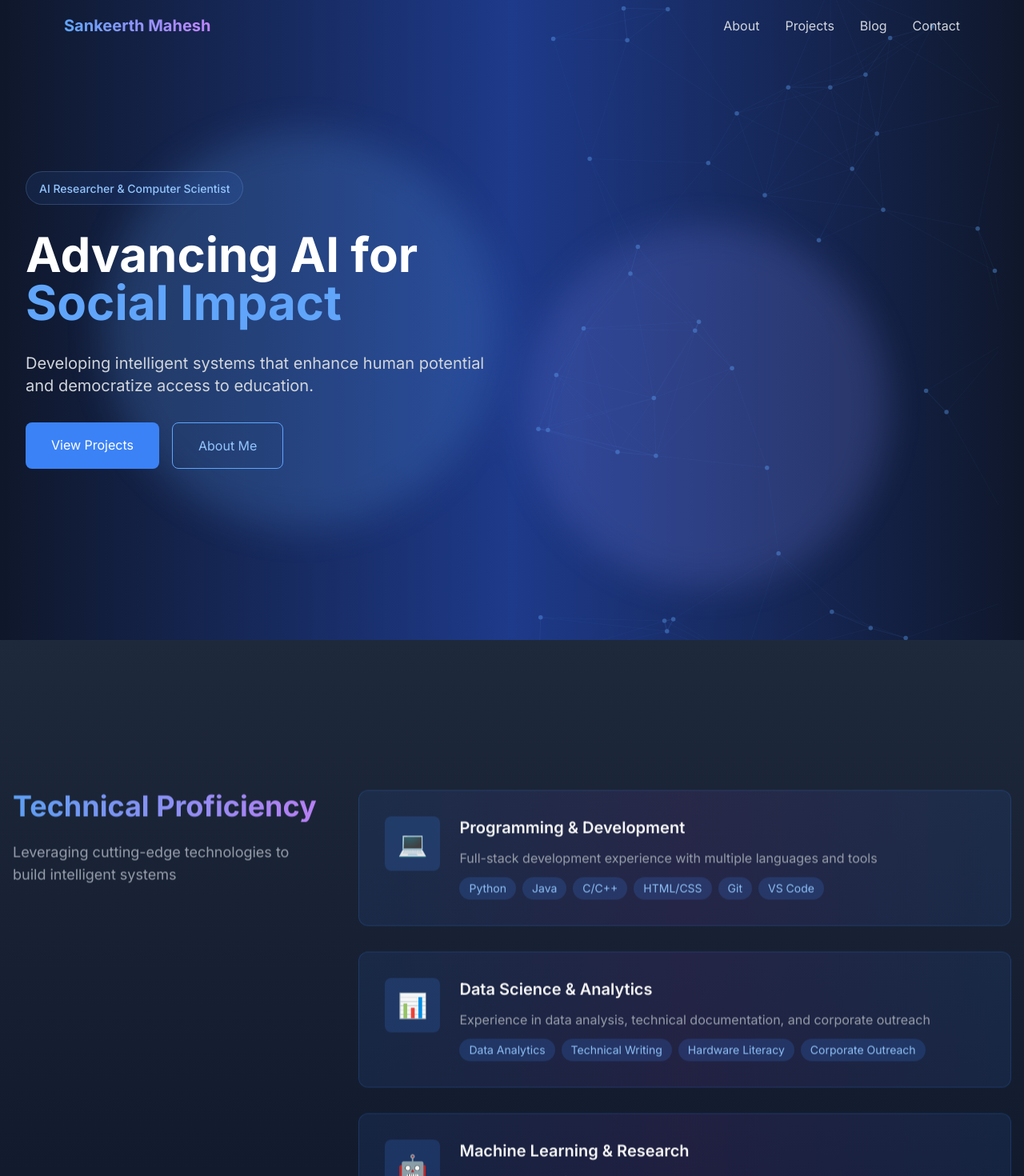
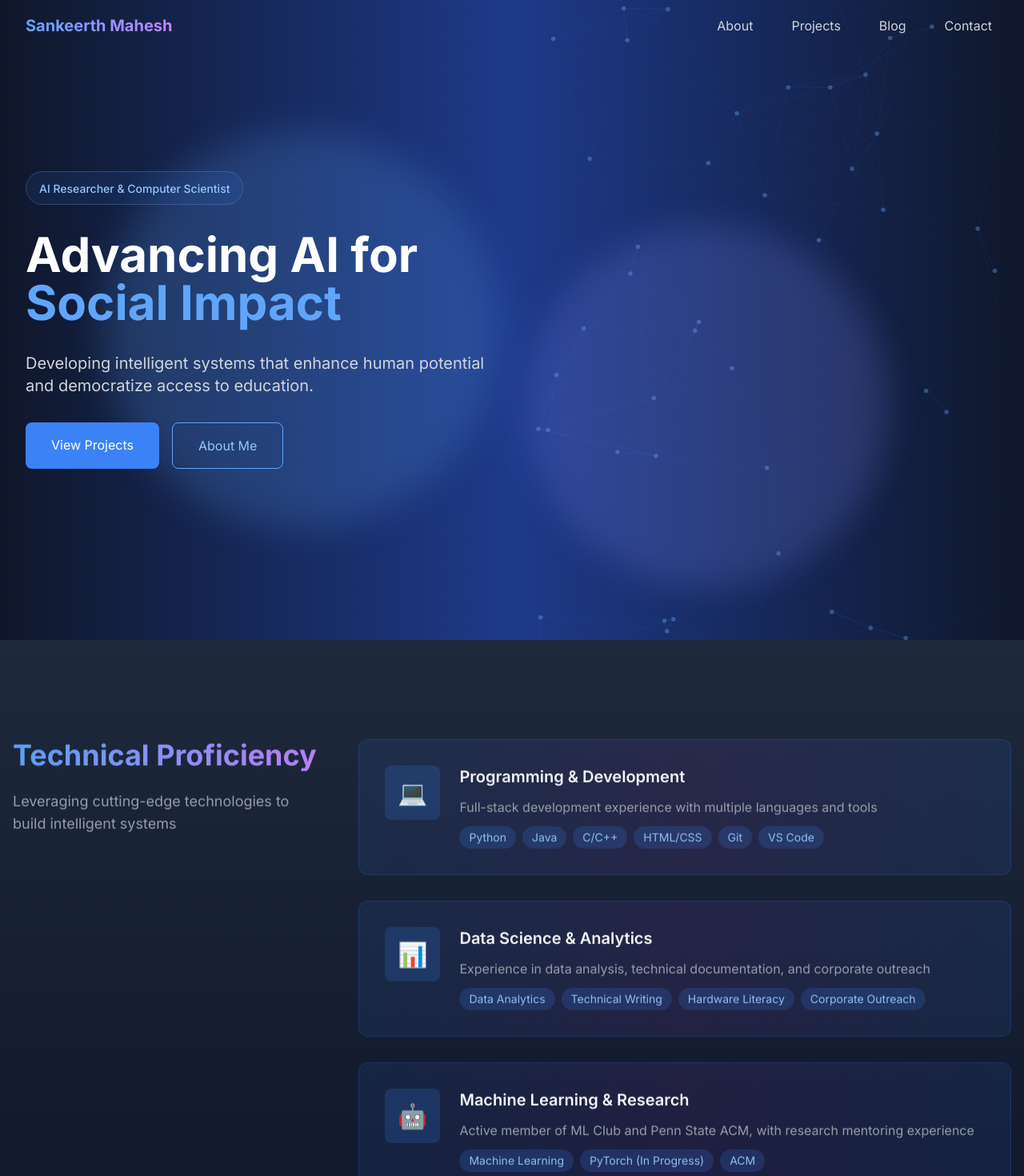
Before and after one commit to samahesh56/Website, a Next.js app in the folder your-website/: page / in a window 1280 px wide. Shown: the top 1470 px of the page at 80% size. Built offline with nearby package versions, Linux system fonts and the light colour scheme.

Commit message:
nav bar resizing, technical section resizing

```diff
--- a/your-website/components/Navigation/MainNav.tsx
+++ b/your-website/components/Navigation/MainNav.tsx
@@ -26,50 +26,59 @@ const MainNav = () => {
   }, []);
 
   return (
-    <nav className={`fixed w-full z-50 transition-all duration-300 ${
-      scrolled
-        ? 'bg-slate-900/95 backdrop-blur-sm shadow-lg'
-        : isHomePage
+    <nav
+      className={`fixed w-full z-50 transition-all duration-300 ${
+        scrolled
+          ? 'bg-slate-900/95 backdrop-blur-sm shadow-lg'
+          : isHomePage
           ? 'bg-transparent'
           : 'bg-slate-900/95 backdrop-blur-sm'
-    }`}>
-      <div className="max-w-6xl mx-auto px-4">
-        <div className="flex justify-between h-16">
-          <div className="flex items-center">
+      }`}
+    >
+      <div className="max-w-7xl mx-auto px-4 sm:px-6 lg:px-8 w-full">
+        {' '}
+        {/* Updated container */}
+        <div className="flex justify-between items-center h-16">
+          {/* Logo/Name - Updated positioning and responsive sizing */}
+          <div className="flex-shrink-0 flex items-center">
             <Link
               href="/"
-              className="text-xl font-bold bg-clip-text text-transparent bg-gradient-to-r from-blue-400 to-purple-400 hover:from-blue-500 hover:to-purple-500 transition-all"
+              className="text-lg sm:text-xl font-bold bg-clip-text text-transparent bg-gradient-to-r from-blue-400 to-purple-400 hover:from-blue-500 hover:to-purple-500 transition-all"
             >
               Sankeerth Mahesh
             </Link>
           </div>
 
-          {/* Desktop Navigation */}
-          <div className="hidden md:flex items-center space-x-8">
+          {/* Desktop Navigation - Updated spacing and alignment */}
+          <div className="hidden md:flex items-center space-x-4 lg:space-x-8">
             {navItems.map((item) => (
               <Link
                 key={item.name}
                 href={item.href}
-                className={`relative py-2 group ${
-                  pathname === item.href ? 'text-blue-400' : 'text-gray-300 hover:text-blue-400'
+                className={`relative px-2 py-2 text-sm lg:text-base group ${
+                  pathname === item.href
+                    ? 'text-blue-400'
+                    : 'text-gray-300 hover:text-blue-400'
                 }`}
               >
                 {item.name}
                 <span
                   className={`absolute bottom-0 left-0 h-0.5 bg-gradient-to-r from-blue-400 to-purple-400
                     transition-all duration-300 ease-out ${
-                    pathname === item.href ? 'w-full' : 'w-0 group-hover:w-full'
-                  }`}
+                      pathname === item.href
+                        ? 'w-full'
+                        : 'w-0 group-hover:w-full'
+                    }`}
                 />
               </Link>
             ))}
           </div>
 
-          {/* Mobile Menu Button */}
+          {/* Mobile Menu Button - Updated alignment */}
           <div className="md:hidden flex items-center">
             <button
               onClick={() => setIsMobileMenuOpen(!isMobileMenuOpen)}
-              className="text-gray-300 hover:text-blue-400 transition-colors"
+              className="inline-flex items-center justify-center p-2 rounded-md text-gray-300 hover:text-blue-400 hover:bg-slate-800 transition-colors"
             >
               <span className="sr-only">Open main menu</span>
               <svg
@@ -77,14 +86,17 @@ const MainNav = () => {
                 fill="none"
                 viewBox="0 0 24 24"
                 stroke="currentColor"
+                aria-hidden="true"
               >
                 <path
                   strokeLinecap="round"
                   strokeLinejoin="round"
                   strokeWidth={2}
-                  d={isMobileMenuOpen
-                    ? "M6 18L18 6M6 6l12 12"
-                    : "M4 6h16M4 12h16M4 18h16"}
+                  d={
+                    isMobileMenuOpen
+                      ? 'M6 18L18 6M6 6l12 12'
+                      : 'M4 6h16M4 12h16M4 18h16'
+                  }
                 />
               </svg>
             </button>
@@ -92,7 +104,7 @@ const MainNav = () => {
         </div>
       </div>
 
-      {/* Mobile Menu */}
+      {/* Mobile Menu - Updated styling */}
       <div
         className={`md:hidden absolute w-full transition-all duration-300 ${
           isMobileMenuOpen
@@ -100,12 +112,12 @@ const MainNav = () => {
             : 'opacity-0 -translate-y-4 pointer-events-none'
         }`}
       >
-        <div className="px-4 py-3 bg-slate-900/95 backdrop-blur-sm shadow-lg space-y-1">
+        <div className="px-2 pt-2 pb-3 space-y-1 bg-slate-900/95 backdrop-blur-sm shadow-lg">
           {navItems.map((item) => (
             <Link
               key={item.name}
               href={item.href}
-              className={`block px-3 py-2 rounded-lg transition-all ${
+              className={`block px-3 py-2 rounded-md text-base font-medium transition-all ${
                 pathname === item.href
                   ? 'text-blue-400 bg-blue-500/10'
                   : 'text-gray-300 hover:text-blue-400 hover:bg-blue-500/10'
--- a/your-website/components/Transitions/TransitionSection.tsx
+++ b/your-website/components/Transitions/TransitionSection.tsx
@@ -13,36 +13,47 @@ export default function TransitionSection() {
     {
       icon: '💻',
       title: 'Programming & Development',
-      description: 'Full-stack development experience with multiple languages and tools',
+      description:
+        'Full-stack development experience with multiple languages and tools',
       tags: ['Python', 'Java', 'C/C++', 'HTML/CSS', 'Git', 'VS Code'],
     },
     {
       icon: '📊',
       title: 'Data Science & Analytics',
-      description: 'Experience in data analysis, technical documentation, and corporate outreach',
-      tags: ['Data Analytics', 'Technical Writing', 'Hardware Literacy', 'Corporate Outreach'],
+      description:
+        'Experience in data analysis, technical documentation, and corporate outreach',
+      tags: [
+        'Data Analytics',
+        'Technical Writing',
+        'Hardware Literacy',
+        'Corporate Outreach',
+      ],
     },
     {
       icon: '🤖',
       title: 'Machine Learning & Research',
-      description: 'Active member of ML Club and Penn State ACM, with research mentoring experience',
+      description:
+        'Active member of ML Club and Penn State ACM, with research mentoring experience',
       tags: ['Machine Learning', 'PyTorch (In Progress)', 'ACM'],
-    }
+    },
   ];
 
   const y = useTransform(scrollYProgress, [0, 1], [0, 100]); // reducing movement of scroll animation
   const opacity = useTransform(scrollYProgress, [0, 0.5, 1], [0, 1, 0.8]);
 
   return (
-    <section ref={sectionRef} className="relative py-32 bg-gradient-to-b from-slate-800 to-slate-900">
+    <section
+      ref={sectionRef}
+      className="relative pt-16 pb-32 bg-gradient-to-b from-slate-800 to-slate-900"
+    >
       <motion.div className="max-w-7xl mx-auto px-4" style={{ y, opacity }}>
         <div className="grid lg:grid-cols-12 gap-12">
           <motion.div
             className="lg:col-span-4 lg:sticky lg:top-8 space-y-6"
             initial={{ opacity: 0, x: -50 }}
             whileInView={{ opacity: 1, x: 0 }}
-            transition={{ duration: 0.8, ease: "easeOut" }} // Slower, smoother transition
-            viewport={{ once: true, margin: "-100px" }} // earlier time of animation execution
+            transition={{ duration: 0.8, ease: 'easeOut' }} // Slower, smoother transition
+            viewport={{ once: true, margin: '-100px' }} // earlier time of animation execution
           >
             <h2 className="text-4xl font-bold bg-clip-text text-transparent bg-gradient-to-r from-blue-400 to-purple-400">
               Technical Proficiency
@@ -53,17 +64,21 @@ export default function TransitionSection() {
           </motion.div>
 
           <div className="lg:col-span-8 space-y-8">
-            {skillCards.map((card, index) => (  // Technical Proficiency section
+            {skillCards.map(
+              (
+                card,
+                index // Technical Proficiency section
+              ) => (
                 <motion.div
                   key={card.title}
                   initial={{ opacity: 0, y: 50 }}
                   whileInView={{ opacity: 1, y: 0 }}
-                transition={{ duration:
-                  0.8, // slower duration
+                  transition={{
+                    duration: 0.8, // slower duration
                     delay: index * 0.2, // spacing between cards
-                  ease: "easeOut"
+                    ease: 'easeOut',
                   }}
-                viewport={{ once: true, margin: "-50px" }}
+                  viewport={{ once: true, margin: '-50px' }}
                   className="group hover:scale-[1.02] transition-all duration-300"
                 >
                   <div className="bg-gradient-to-r from-blue-500/10 via-purple-500/10 to-blue-500/10 p-8 rounded-xl border border-blue-500/20 group-hover:border-blue-500/40 transition-colors">
@@ -90,7 +105,8 @@ export default function TransitionSection() {
                     </div>
                   </div>
                 </motion.div>
-            ))}
+              )
+            )}
           </div>
         </div>
       </motion.div>
```
Lines whose indentation alone changed are shown as unchanged.
